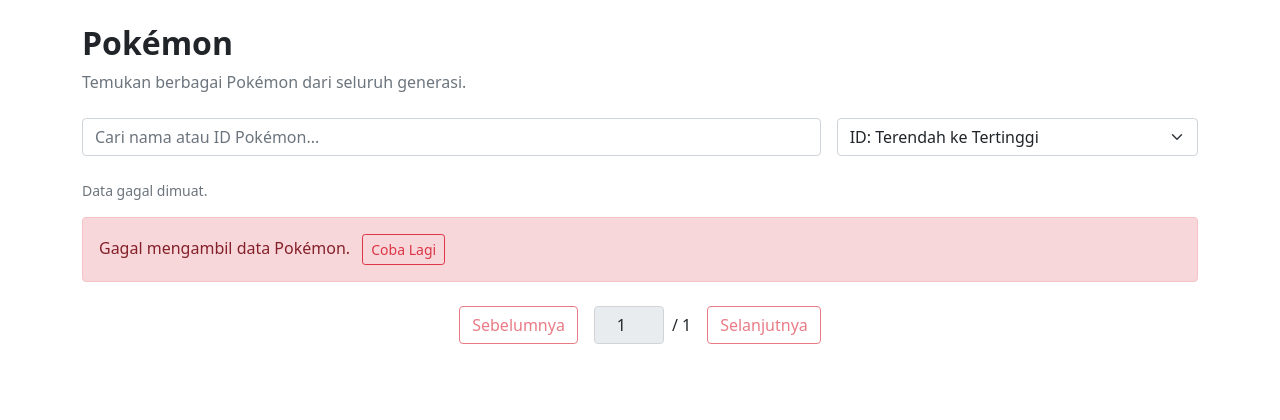
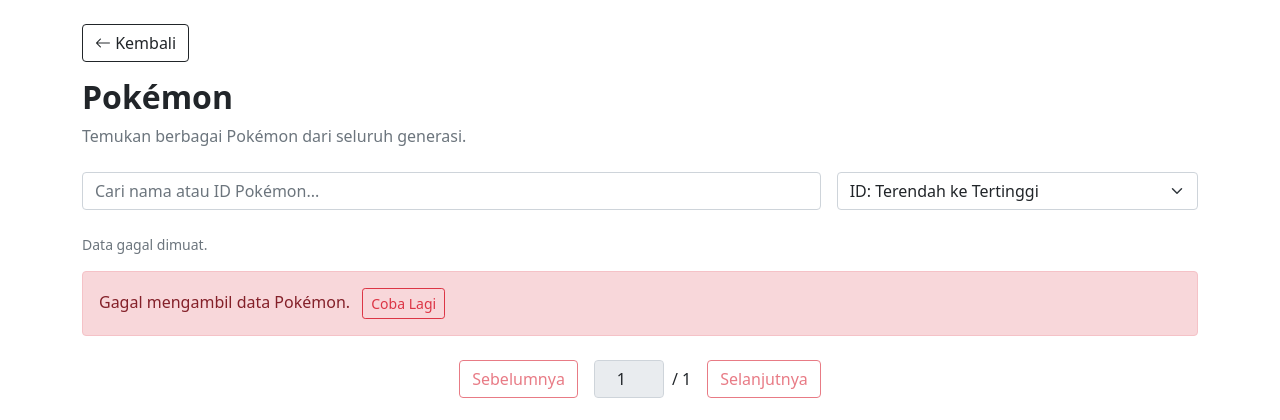
Before and after one commit to Xavrir/pwtm_w-pub-api, a Laravel app: page /tipe/1 in a window 1280 px wide. Shown: the part 56-476 px from the top of the page. Run offline with Laravel 12, Linux system fonts and the light colour scheme.

Commit message:
Coba tombol back di tipe

```diff
--- a/resources/views/pages/pokemon.blade.php
+++ b/resources/views/pages/pokemon.blade.php
@@ -3,6 +3,12 @@
 @section('content')
 <div class="container py-4">
     <div class="mb-4" id="pokemonPage" data-type-id="{{ $id ?? '' }}">
+        @if(isset($id))
+            <a href="{{ url('/tipe') }}" class="btn btn-outline-dark mb-3">
+                <i class="bi bi-arrow-left"></i> Kembali
+            </a>
+        @endif
+
         <h2 class="fw-bold" id="pokemonTitle">Pokémon</h2>
         <p class="text-muted" id="pokemonSubtitle">
             Temukan berbagai Pokémon dari seluruh generasi.
```
